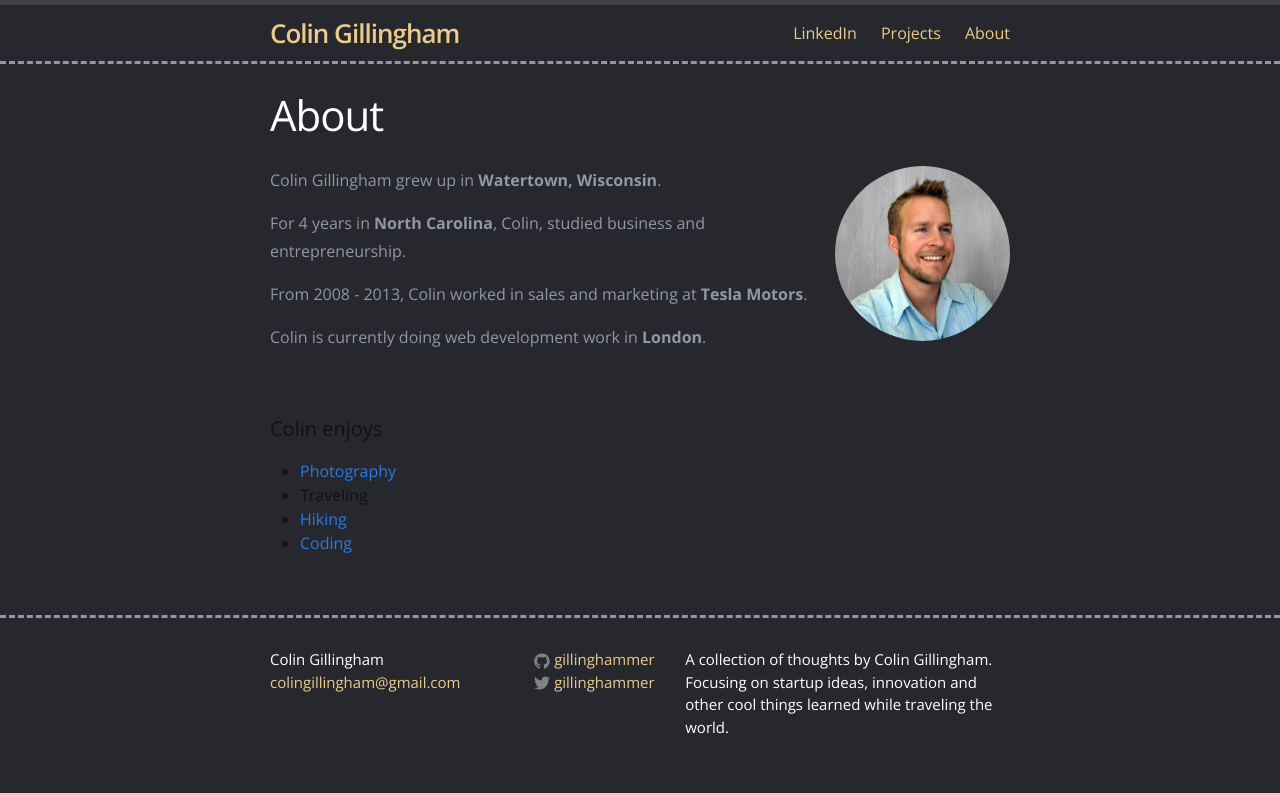
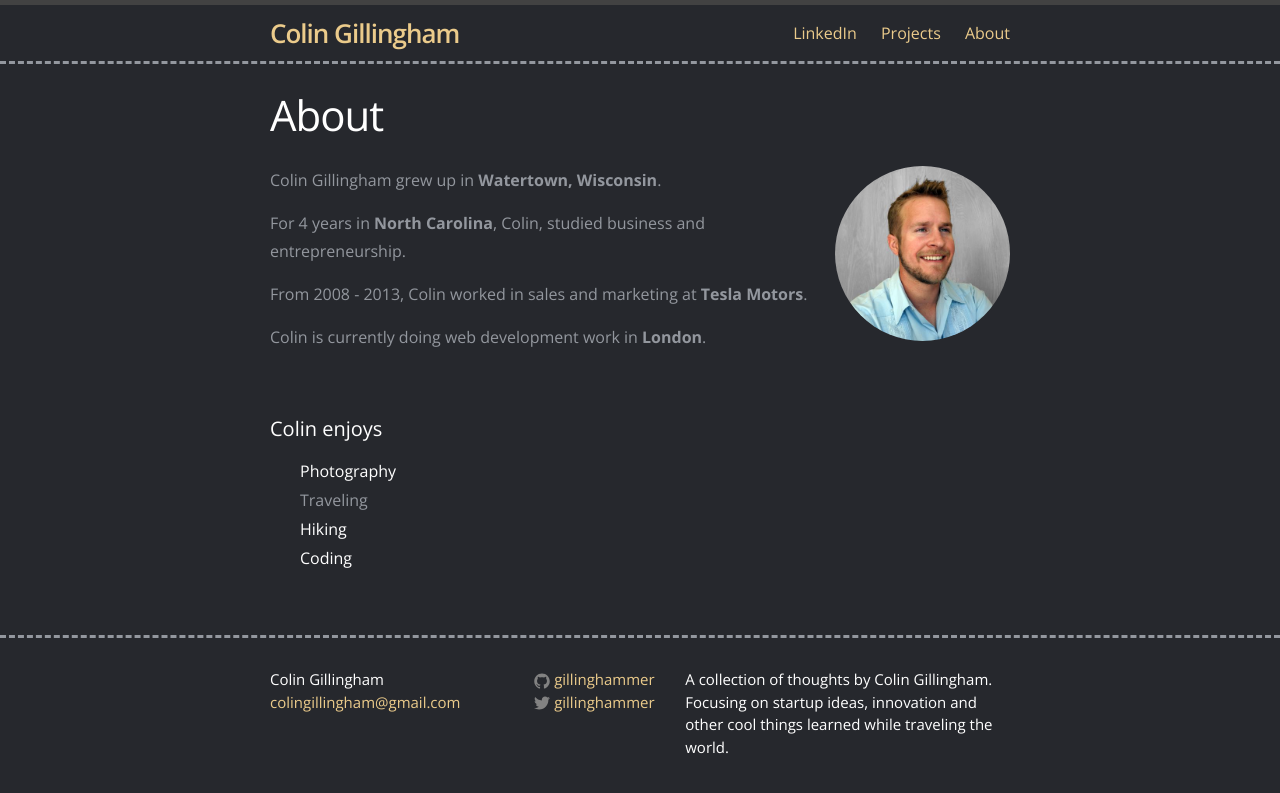
Before and after one commit to Gillinghammer/gillinghammer.github.io, a Jekyll site: the page built from about.html, in a window 1280 px wide. Shown: the top 793 px of the page. Built offline with Jekyll 4.4.1, drawn with Linux system fonts in a browser that asks for light colours.

Commit message:
updated styling

```diff
--- a/css/style.scss
+++ b/css/style.scss
@@ -44,11 +44,29 @@ body {
           }
         }
         article.post-content {
+          h2 {
+            a {
+              color: $primary-color;
+            }
+          }
           p {
             color: $secondary-color;
             line-height: 1.75em;
             a {
               color: $primary-color;
+            }
+          }
+          h4 {
+            color: $primary-color;
+          }
+          ul {
+            list-style: none;
+            li {
+              color: $secondary-color;
+              padding-bottom: 5px;
+              a {
+                color: $primary-color;
+              }
             }
           }
         }
@@ -101,7 +119,9 @@ body {
 .screenshot {
   display: block;
   margin:0 auto;
-  padding: 20px 0;
+  margin: 20px 0;
+  border: 3px solid lighten($secondary-color, 10%);
+
 }
 
 .headshot {
```
